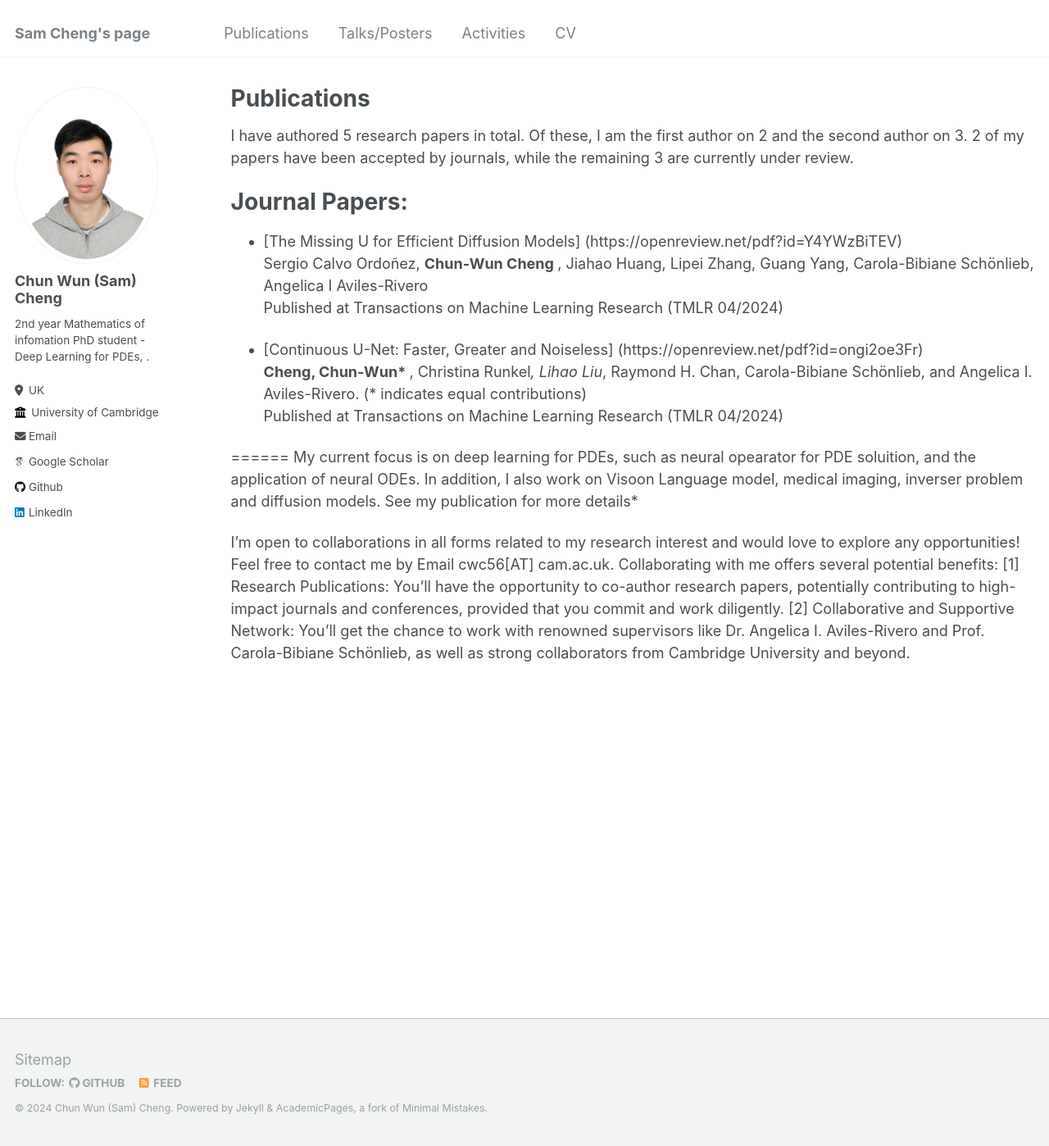
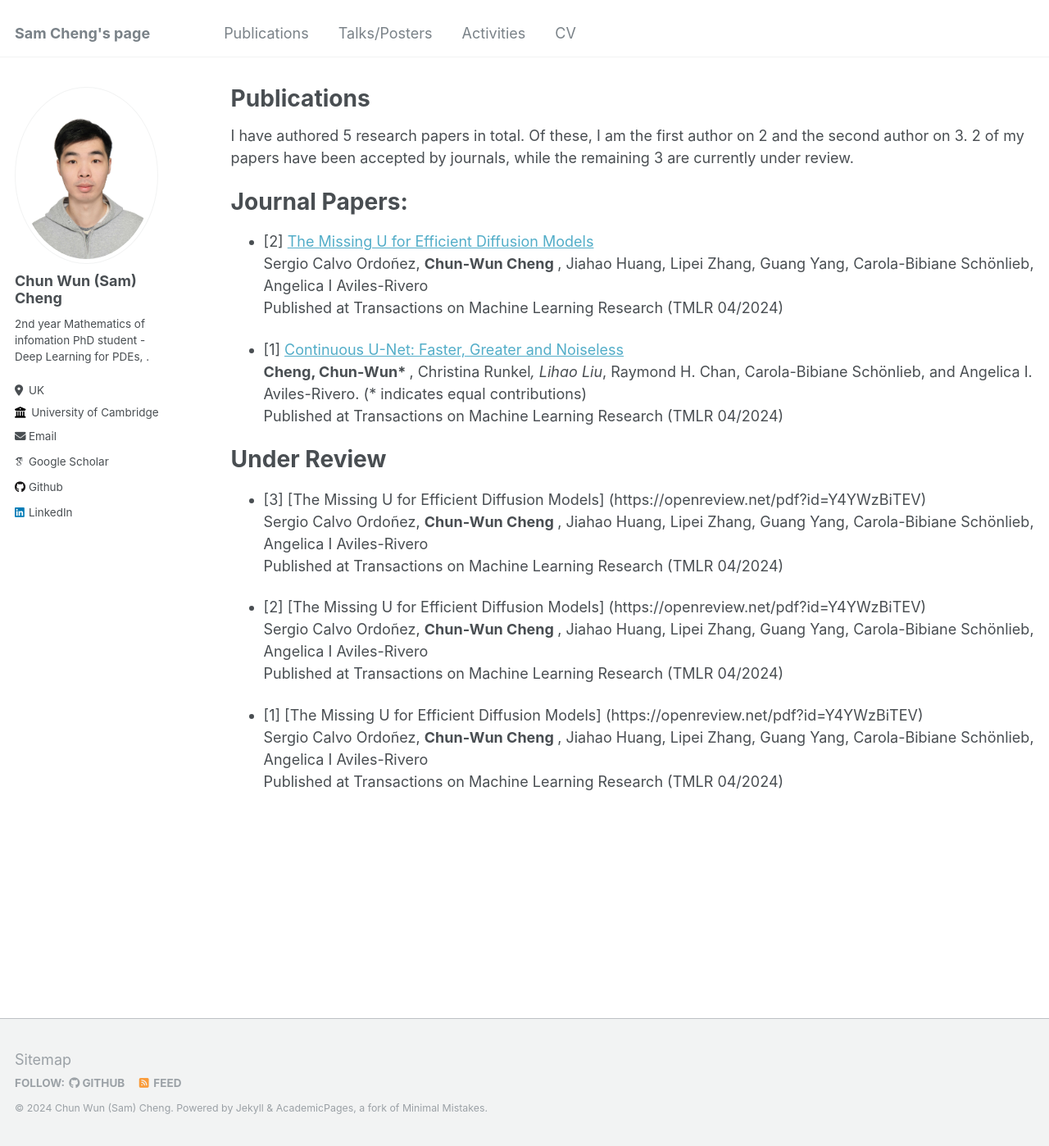
Before and after one commit to samcheng123/Cam, a Jekyll site: the page built from _pages/publications.md, in a window 1280 px wide and 1398 px high. Shown: the whole window at 82% size. Built offline with Jekyll 4.4.1, drawn with Linux system fonts in a browser that asks for light colours; some web fonts are replaced.

Commit message:
Update publications.md

```diff
--- a/_pages/publications.md
+++ b/_pages/publications.md
@@ -8,15 +8,24 @@ I have authored 5 research papers in total. Of these, I am the first author on 2
 
 Journal Papers:
 ======
-* [The Missing U for Efficient Diffusion Models] (https://openreview.net/pdf?id=Y4YWzBiTEV) <br>
+* [2] [The Missing U for Efficient Diffusion Models](https://openreview.net/pdf?id=Y4YWzBiTEV) <br>
 Sergio Calvo Ordoñez, <b> Chun-Wun Cheng </b>, Jiahao Huang, Lipei Zhang, Guang Yang, Carola-Bibiane Schönlieb, Angelica I Aviles-Rivero <br>
 Published at Transactions on Machine Learning Research (TMLR 04/2024)
 
-* [Continuous U-Net: Faster, Greater and Noiseless] (https://openreview.net/pdf?id=ongi2oe3Fr) <br>
+* [1] [Continuous U-Net: Faster, Greater and Noiseless](https://openreview.net/pdf?id=ongi2oe3Fr) <br>
 <b> Cheng, Chun-Wun* </b>, Christina Runkel*, Lihao Liu*, Raymond H. Chan, Carola-Bibiane Schönlieb, and Angelica I. Aviles-Rivero.  (* indicates equal contributions) <br>
 Published at Transactions on Machine Learning Research (TMLR 04/2024)
 
+Under Review
 ======
-My current focus is on deep learning for PDEs, such as neural opearator for PDE soluition, and the application of neural ODEs. In addition, I also work on Visoon Language model, medical imaging, inverser problem and diffusion models.  See my publication for more details*
+* [3] [The Missing U for Efficient Diffusion Models] (https://openreview.net/pdf?id=Y4YWzBiTEV) <br>
+Sergio Calvo Ordoñez, <b> Chun-Wun Cheng </b>, Jiahao Huang, Lipei Zhang, Guang Yang, Carola-Bibiane Schönlieb, Angelica I Aviles-Rivero <br>
+Published at Transactions on Machine Learning Research (TMLR 04/2024)
 
-I’m open to collaborations in all forms related to my research interest and would love to explore any opportunities! Feel free to contact me by Email cwc56[AT] cam.ac.uk. Collaborating with me offers several potential benefits: [1] Research Publications: You’ll have the opportunity to co-author research papers, potentially contributing to high-impact journals and conferences, provided that you commit and work diligently. [2] Collaborative and Supportive Network: You’ll get the chance to work with renowned supervisors like Dr. Angelica I. Aviles-Rivero and Prof. Carola-Bibiane Schönlieb, as well as strong collaborators from Cambridge University and beyond.
+* [2] [The Missing U for Efficient Diffusion Models] (https://openreview.net/pdf?id=Y4YWzBiTEV) <br>
+Sergio Calvo Ordoñez, <b> Chun-Wun Cheng </b>, Jiahao Huang, Lipei Zhang, Guang Yang, Carola-Bibiane Schönlieb, Angelica I Aviles-Rivero <br>
+Published at Transactions on Machine Learning Research (TMLR 04/2024)
+
+* [1] [The Missing U for Efficient Diffusion Models] (https://openreview.net/pdf?id=Y4YWzBiTEV) <br>
+Sergio Calvo Ordoñez, <b> Chun-Wun Cheng </b>, Jiahao Huang, Lipei Zhang, Guang Yang, Carola-Bibiane Schönlieb, Angelica I Aviles-Rivero <br>
+Published at Transactions on Machine Learning Research (TMLR 04/2024)
```
